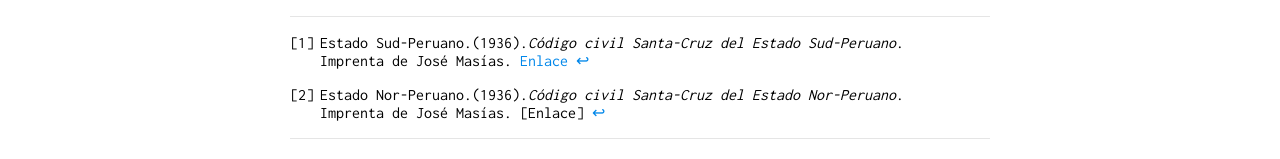
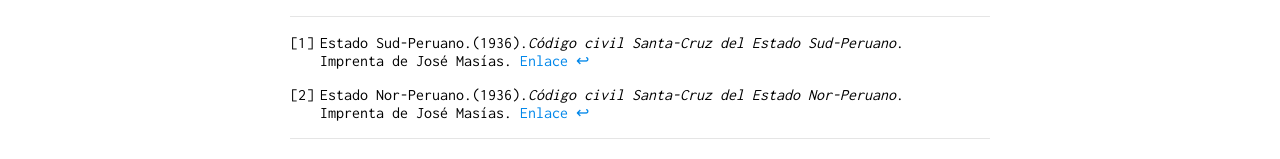
Before and after one commit to actio1680/actio1680.github.io, a Jekyll site: the page built from cc1836.md, in a window 1280 px wide. Shown: the part 1367-1526 px from the top of the page. Built offline with Jekyll 4.4.1, drawn with Linux system fonts in a browser that asks for light colours; our own code applies the rules of GitHub Pages for plain Markdown files; some of the changed lines change nothing that is shown.

Commit message:
Update cc1836.md

```diff
--- a/cc1836.md
+++ b/cc1836.md
@@ -52,4 +52,4 @@
 ---
 
 [^1]: Estado Sud-Peruano.(1936).*Código civil Santa-Cruz del Estado Sud-Peruano*. Imprenta de José Masías. [Enlace](https://www.congreso.gob.pe/Docs/biblioteca/Codigos/034641/index.html)
-[^2]: Estado Nor-Peruano.(1936).*Código civil Santa-Cruz del Estado Nor-Peruano*. Imprenta de José Masías. [Enlace]
+[^2]: Estado Nor-Peruano.(1936).*Código civil Santa-Cruz del Estado Nor-Peruano*. Imprenta de José Masías. [Enlace](https://books.google.com.pe/books?id=TfdQAAAAcAAJ)
```
